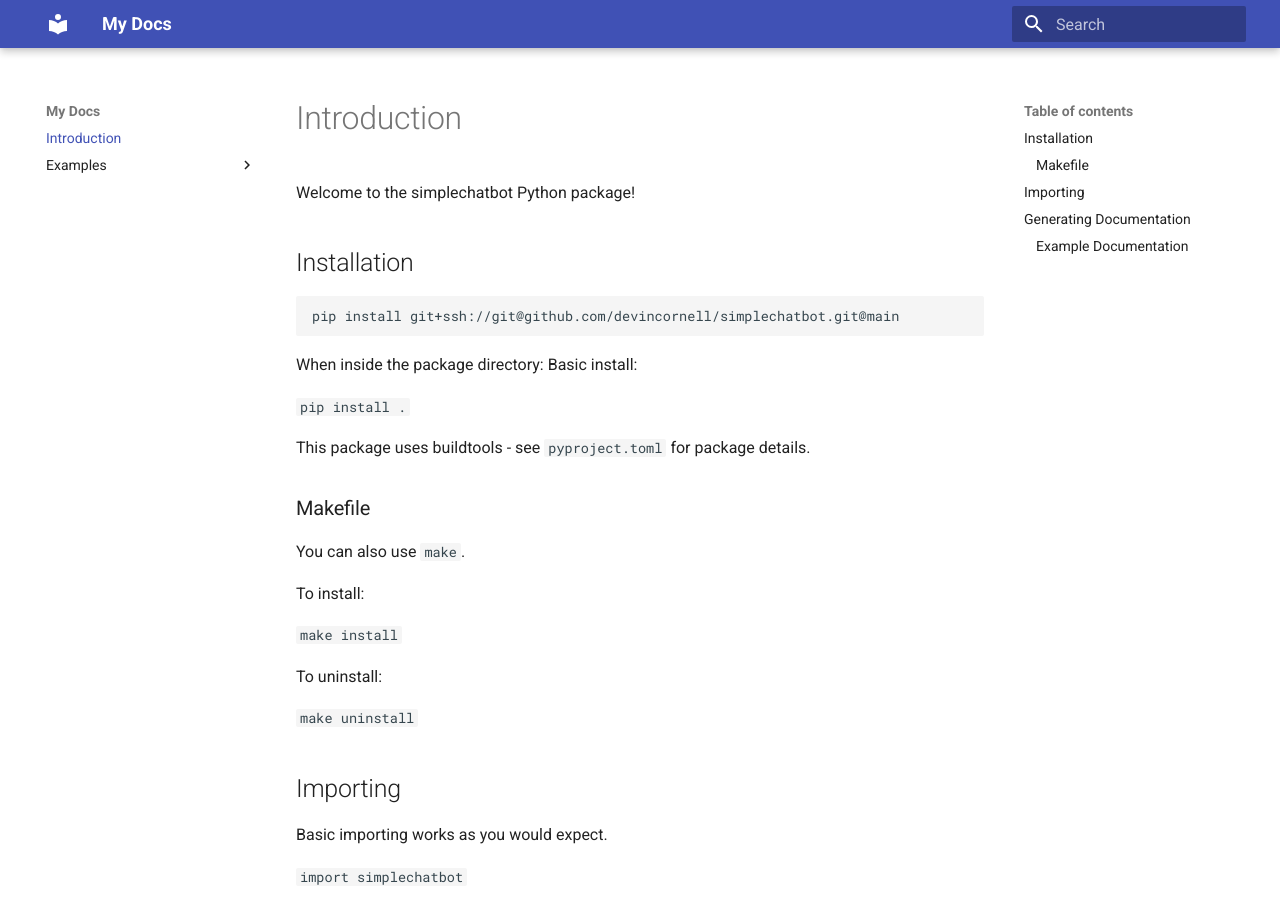
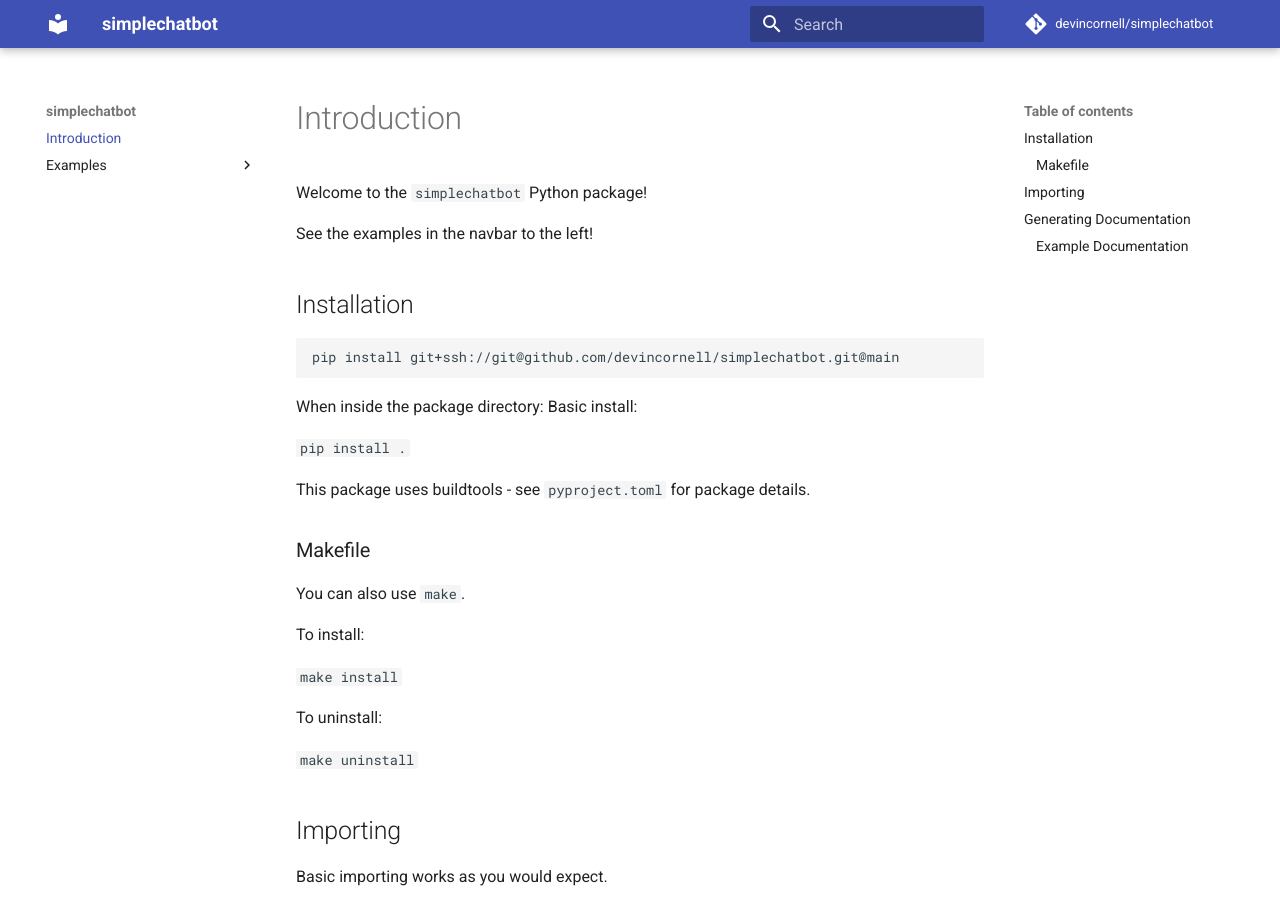
Before and after one commit to devincornell/simplechatbot, an MkDocs documentation site: the page built from docs/index.md, in a window 1280 px wide and 900 px high. Built offline with MkDocs 1.6.1 and Material for MkDocs 9.7.7, drawn with Linux system fonts in a browser that asks for light colours; comment, search, counter and statistics services are not loaded.

Commit message:
Refactor documentation and update mkdocs configuration

```diff
--- a/docs/index.md
+++ b/docs/index.md
@@ -1,6 +1,8 @@
 # Introduction
 
-Welcome to the simplechatbot Python package!
+Welcome to the `simplechatbot` Python package!
+
+See the examples in the navbar to the left!
 
 ## Installation
 
--- a/mkdocs.yml
+++ b/mkdocs.yml
@@ -1,4 +1,8 @@
-site_name: My Docs
+site_name: simplechatbot
 site_url: https://devincornell.github.io/simplechatbot
 theme:
   name: material
+  icon:
+    repo: fontawesome/brands/git-alt
+repo_url: https://github.com/devincornell/simplechatbot
+repo_name: devincornell/simplechatbot
```
